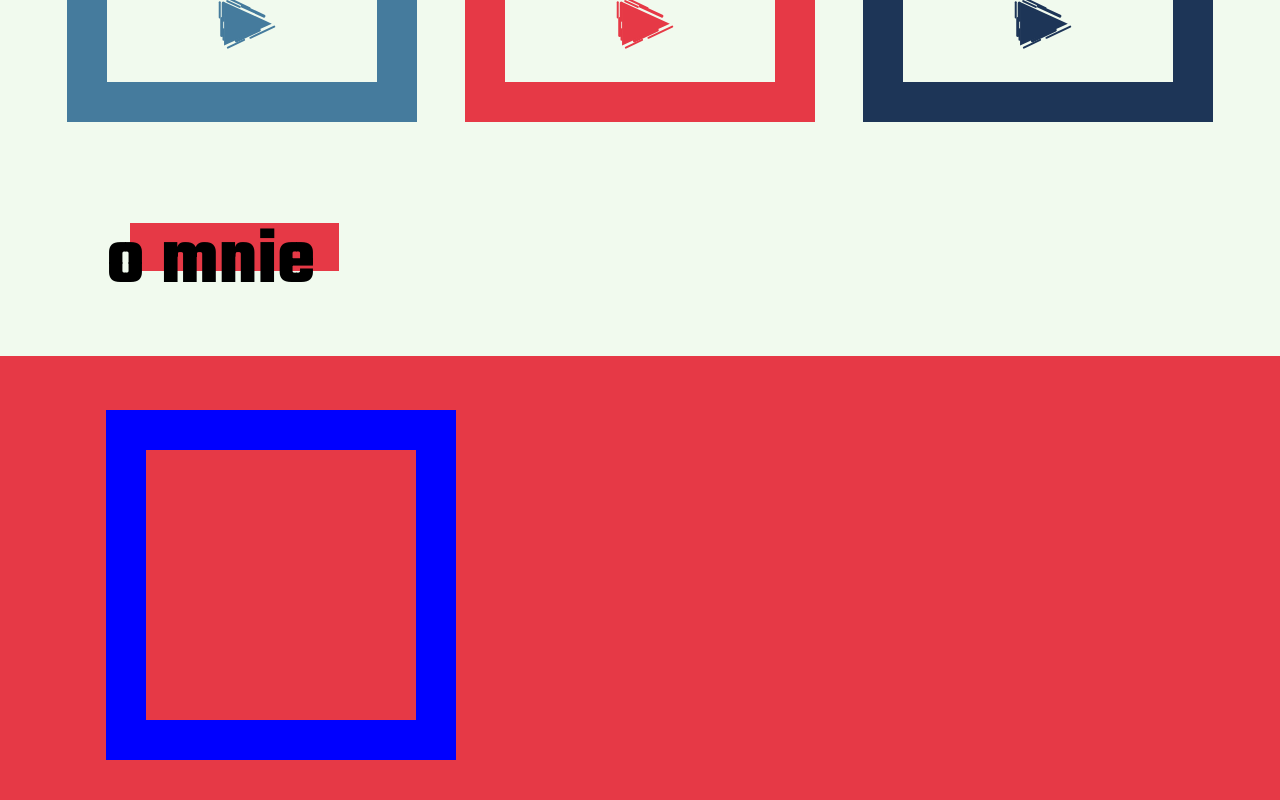
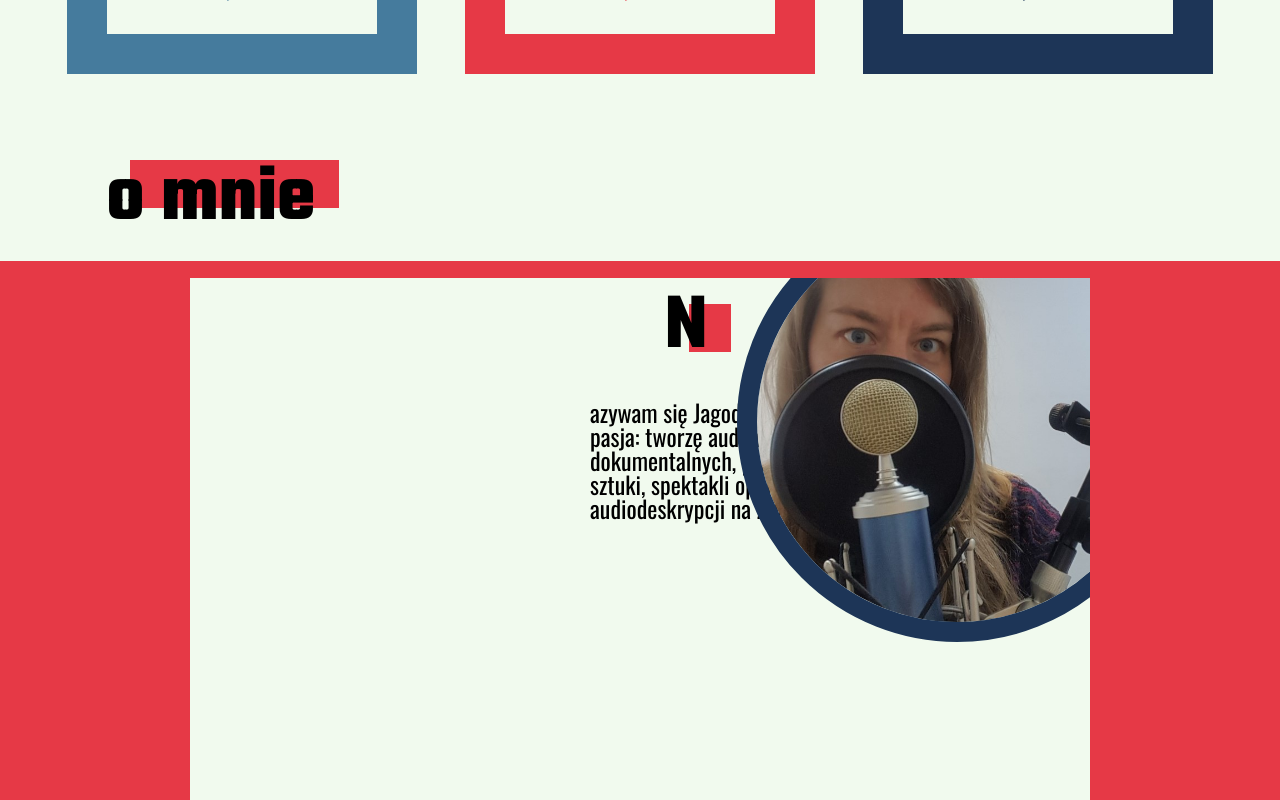
Before and after one commit to rodzinnie/adekwatnie, a React (Vite) app: page / in a window 1280 px wide. Shown: the part 1660-2460 px from the top of the page. Built offline with nearby package versions, Linux system fonts and the light colour scheme.

Commit message:
Shit, shit, shit

```diff
--- /dev/null
+++ b/src/components/common/Awards/index.jsx
@@ -0,0 +1,28 @@
+import Container from '../Container/index'
+import Heading from '../Heading/index'
+import styles from './index.module.scss'
+
+const Awards = () => {
+  return (
+    <section className={styles.root}>
+      <Container className={styles.container}>
+        <div className={styles.myPic}>
+          <p>img</p>
+        </div>
+        <div className={styles.aboutMe}>
+          <Heading variant='bgRed'>
+            <h2>N</h2>
+          </Heading>
+          <h6>
+            azywam się Jagoda Grudzień i adekwatne teksty to moja pasja: tworzę
+            audiodeskrypcje do filmów fabularnych i dokumentalnych, przestrzeni
+            wystawienniczych, dzieł sztuki, spektakli operowych. Zajmuję się
+            także czytaniem audiodeskrypcji na żywo oraz nagrywaniem.
+          </h6>
+        </div>
+      </Container>
+    </section>
+  )
+}
+
+export default Awards
--- /dev/null
+++ b/src/components/common/Awards/index.module.scss
@@ -0,0 +1,56 @@
+@import '../../../settings';
+
+.root {
+  background-color: $bgRed;
+  display: flex;
+  justify-content: center;
+  align-items: center;
+  height: calc(100vh - 65px);
+}
+
+.container {
+  overflow: hidden;
+}
+
+.myPic {
+  position: relative;
+  overflow: hidden;
+  width: 400px;
+  height: 400px;
+  border-radius: 200px;
+  outline: 20px solid $bgDarkBlue;
+  display: flex;
+  right: -63%;
+  top: -8%;
+  float: left;
+
+  & > * {
+    width: 100%;
+    height: 100%;
+    background-image: url('../../../assets/jago.jpg');
+    background-position: center;
+    background-size: cover;
+  }
+}
+
+.aboutMe {
+  font-family: $main-font-text;
+  float: none;
+  width: fit-content;
+
+  h6 {
+    padding-top: 3rem;
+    width: fit-content;
+  }
+
+  //   & div {
+  //     float: left;
+  //   }
+
+  & div,
+  & div h2 {
+    margin-bottom: 0;
+    padding-bottom: 0;
+    line-height: 3rem;
+  }
+}
--- a/src/components/common/Container/index.jsx
+++ b/src/components/common/Container/index.jsx
@@ -1,12 +1,8 @@
+import clsx from 'clsx'
 import styles from './index.module.scss'
-import {Tile} from '../'
 
-function Container({children}) {
-  return (
-    <div className={styles.root}>
-      <Tile variant='container' >{children}</Tile>
-    </div>
-  )
+function Container({ className, children }) {
+  return <div className={clsx(styles.root, className)}>{children}</div>
 }
 
 export default Container
--- a/src/components/common/Container/index.module.scss
+++ b/src/components/common/Container/index.module.scss
@@ -1,7 +1,7 @@
 @import '../../../settings';
 
-.root{
-  margin: calc($marg-1*0.5) $marg-1;
-  position: relative;
-  overflow: hidden;
+.root {
+  width: clamp(900px, 900px, 900px);
+  height: clamp(700px, 700px, 700px);
+  background-color: $lightBackground;
 }
--- a/src/components/common/Heading/index.module.scss
+++ b/src/components/common/Heading/index.module.scss
@@ -4,9 +4,8 @@
   display: inline-block;
   align-self: start;
   font-family: $main-font-heading;
-  text-transform: lowercase;
   margin-left: $marg-1;
-  padding: calc($marg-1 * 0.5) 0;
+  padding: calc($marg-1 * 0.35) 0 calc($marg-1 * 0.2) 0;
   width: fit-content;
   max-width: 50%;
   position: relative;
--- a/src/components/common/VoiceRecords/index.module.scss
+++ b/src/components/common/VoiceRecords/index.module.scss
@@ -4,6 +4,7 @@
   background-color: $lightBackground;
   display: flex;
   justify-content: center;
+  padding-bottom: 7%;
 }
 
 .tilesContainer {
--- a/src/components/layout/About/index.jsx
+++ b/src/components/layout/About/index.jsx
@@ -1,7 +1,8 @@
-import { Carousel, Container, Heading, TilesContainer } from '../../common'
+import { Carousel, Container, Heading } from '../../common'
 import styles from './index.module.scss'
+import SegmentHeader from '../../common/SegmentHeader/index'
+import Awards from '../../common/Awards'
 import VoiceRecords from '../../common/VoiceRecords/index'
-import SegmentHeader from '../../common/SegmentHeader/index'
 const list = [
   {
     title: 'Próbka Głosu 1',
@@ -40,20 +41,7 @@ function About() {
   return (
     <section id='about' className={styles.root}>
       <SegmentHeader bgColor='lightBackground' variant='bgRed' title='o mnie' />
-      <Container>
-        <Heading variant='bgRed'>
-          <h2>O mnie</h2>
-        </Heading>
-        <div className={styles.myPic}>
-          <p>img</p>
-        </div>
-        <p className={styles.aboutMe}>
-          Nazywam się Jagoda Grudzień i adekwatne teksty to moja pasja: tworzę
-          audiodeskrypcje do filmów fabularnych i dokumentalnych, przestrzeni
-          wystawienniczych, dzieł sztuki, spektakli operowych. Zajmuję się także
-          czytaniem audiodeskrypcji na żywo oraz nagrywaniem.
-        </p>
-      </Container>
+      <Awards />
       <VoiceRecords list={list} />
       <section>
         <Container>
--- a/src/components/layout/About/index.module.scss
+++ b/src/components/layout/About/index.module.scss
@@ -41,33 +41,3 @@
 .root {
   background-color: $bgRed;
 }
-
-.aboutMe {
-  font-family: $main-font-text;
-  padding: $marg-1;
-  font-size: 25px;
-  padding-top: 20%;
-}
-
-.myPic {
-  overflow: hidden;
-  width: 400px;
-  height: 400px;
-  border-radius: 200px;
-  outline: 20px solid $bgDarkBlue;
-  position: absolute;
-  right: -100px;
-  top: -100px;
-
-  display: flex;
-  justify-content: center;
-  align-items: center;
-
-  & > * {
-    width: 100%;
-    height: 100%;
-    background-image: url('../../../assets/jago.jpg');
-    background-position: center;
-    background-size: cover;
-  }
-}
--- a/src/components/layout/Contact/index.jsx
+++ b/src/components/layout/Contact/index.jsx
@@ -5,7 +5,7 @@ function Contact() {
   return (
     <section id='contact' className={styles.root}>
       <Heading variant={'bgRed'}>
-        <h2>Kontakt</h2>
+        <h2>kontakt</h2>
       </Heading>
     </section>
   )
```
Also changed, not shown: src/components/common/TilesContainer/index.module.scss (+0 -9 lines).
